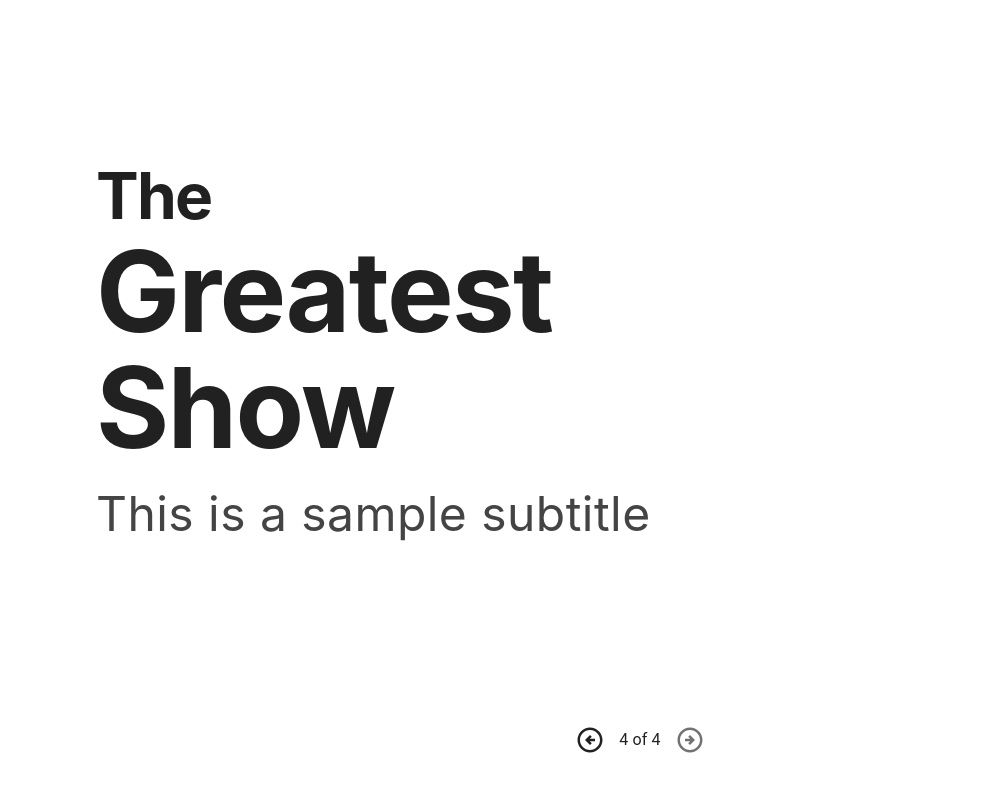
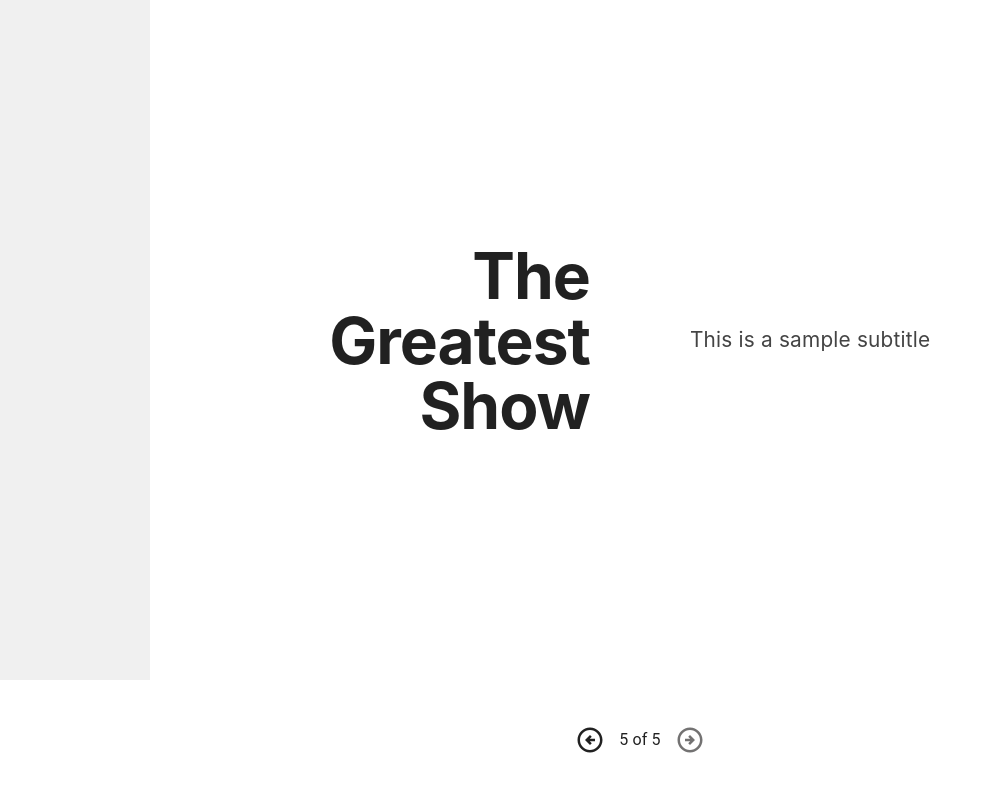
Before and after one commit to HamidMolareza/College, a React (Create React App) app in the folder DesignCourse/simple-page/: page / in a window 1280 px wide. Shown: the top 792 px of the page, without its empty margins (0-992 px from the left). Built offline with nearby package versions, Linux system fonts and the light colour scheme.

Commit message:
Adds Design5 to DesignCourse/simple-page

```diff
--- a/DesignCourse/simple-page/src/App.tsx
+++ b/DesignCourse/simple-page/src/App.tsx
@@ -5,8 +5,9 @@ import Design1 from "./components/Design1";
 import Design2 from "./components/Design2";
 import Design3 from "./components/Design3";
 import Design4 from "./components/Design4";
+import Design5 from "./components/Design5";
 
-const pages = [Design1, Design2, Design3, Design4];
+const pages = [Design1, Design2, Design3, Design4, Design5];
 
 export default function App() {
     const [activePage, setActivePage] = useState<number>(pages.length);
--- /dev/null
+++ b/DesignCourse/simple-page/src/components/Design5.tsx
@@ -0,0 +1,71 @@
+import {Box, Typography} from "@mui/material";
+
+export default function Design5() {
+    return (
+        <Box sx={(theme) => ({
+            height: "100%",
+            display: "flex",
+            [theme.breakpoints.down("laptop")]: {
+                flexDirection: "column",
+                justifyContent: "center",
+                alignItems: "center",
+                textAlign: "center",
+            },
+            [theme.breakpoints.only("tablet")]: {
+                gap: "20px"
+            }
+        })}>
+            <Box sx={{
+                display: ["none", "none", "block"],
+                width: "150px",
+                height: "100%",
+                backgroundColor: "#F0F0F0",
+            }}
+            >
+
+            </Box>
+            <Typography variant="h1" sx={(theme) => ({
+                fontSize: "4rem",
+                fontFamily: 'Inter',
+                fontStyle: "normal",
+                fontWeight: "700",
+                width: ["360px", "750px"],
+                [theme.breakpoints.only("tablet")]: {
+                    fontSize: "7rem",
+                },
+                [theme.breakpoints.up("laptop")]: {
+                    lineHeight: "65px",
+                    margin: "auto",
+                    marginLeft: "110px",
+                    marginRight: "100px",
+                    width: "330px",
+                    direction: "rtl"
+                },
+                [theme.breakpoints.up("desktop")]: {
+                    lineHeight: "116px",
+                    fontSize: "8rem",
+                    width: "650px"
+                },
+            })}>
+                <Box sx={{
+                    display: "block",
+                    fontSize: ["2rem", "4rem"],
+                    height: ["auto", "auto", "65px", "100px"]
+                }}>The</Box>
+                Greatest Show
+            </Typography>
+            <Typography variant="subtitle1" sx={(theme) => ({
+                fontSize: ["1.5rem", "3rem"],
+                color: "#444444",
+                fontFamily: 'Inter',
+                fontStyle: "normal",
+                fontWeight: "400",
+                lineHeight: "58px",
+                [theme.breakpoints.up("laptop")]: {
+                    margin: "auto 0px",
+                    fontSize: "1.3rem"
+                },
+            })}>This is a sample subtitle</Typography>
+        </Box>
+    );
+}
```
